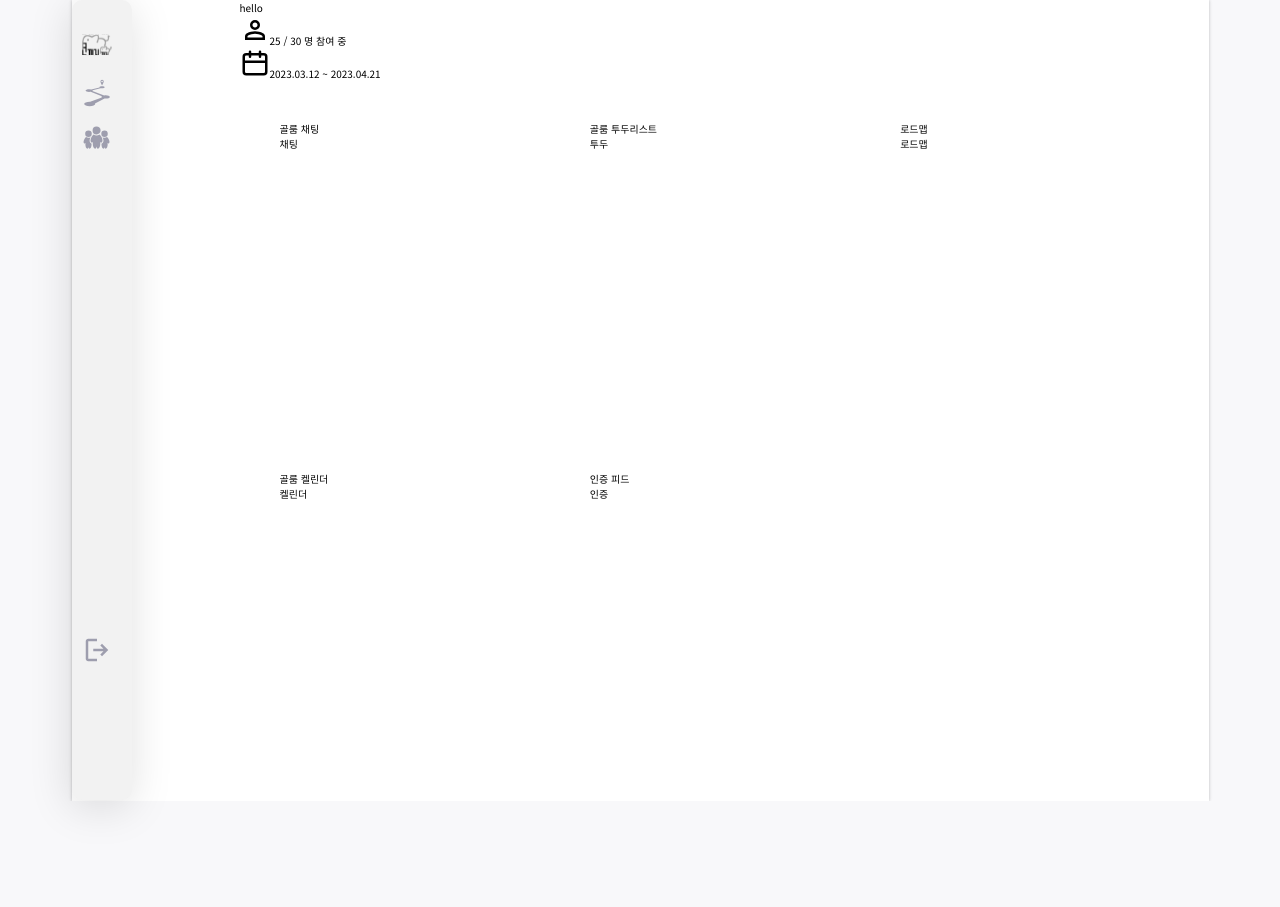
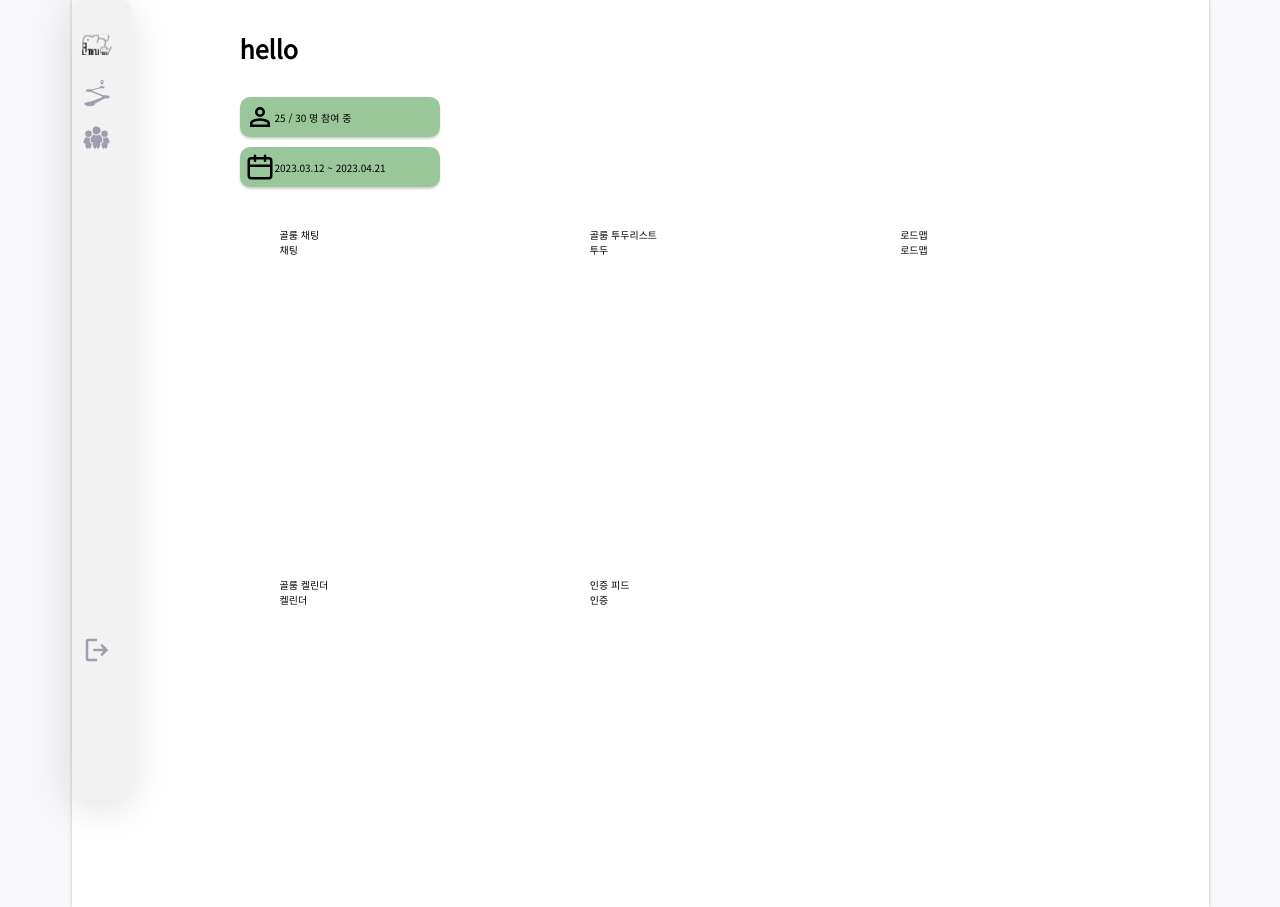
Before and after one commit to woowacourse-teams/2023-co-kirikiri, a React app in the folder client/: page /goalroom-dashboard/1 in a window 1280 px wide. Before the commit the page ends 801 px from the top, so only its background shows below. Built offline with nearby package versions, Linux system fonts and the light colour scheme.

Commit message:
design: 골룸 헤더 컴포넌트 스타일링 적용

```diff
--- /dev/null
+++ b/client/src/components/goalRoomDahsboardPage/goalRoomDashboardHeader/GoalRoomDashboardHeader.styles.ts
@@ -0,0 +1,24 @@
+import styled from 'styled-components';
+
+export const GoalRoomDashboardTitle = styled.h1`
+  ${({ theme }) => theme.fonts.nav_title};
+  margin: 3rem 0;
+`;
+
+export const GoalRoomLabel = styled.div`
+  ${({ theme }) => theme.fonts.description_4};
+  display: flex;
+  align-items: center;
+
+  padding: 0.5rem;
+  margin-top: 1rem;
+  max-width: 20rem;
+
+  border-radius: 10px;
+  background: ${({ theme }) => theme.colors.main_middle};
+  box-shadow: ${({ theme }) => theme.shadows.text};
+
+  & > svg {
+    width: 3rem;
+  }
+`;
--- a/client/src/components/goalRoomDahsboardPage/goalRoomDashboardHeader/GoalRoomDashboardHeader.tsx
+++ b/client/src/components/goalRoomDahsboardPage/goalRoomDashboardHeader/GoalRoomDashboardHeader.tsx
@@ -1,17 +1,19 @@
 import SVGIcon from '@components/icons/SVGIcon';
+
+import * as S from './GoalRoomDashboardHeader.styles';
 
 const GoalRoomDashboardHeader = () => {
   return (
     <header>
-      <h1>hello</h1>
-      <div>
+      <S.GoalRoomDashboardTitle>hello</S.GoalRoomDashboardTitle>
+      <S.GoalRoomLabel>
         <SVGIcon name='PersonIcon' />
         <span>25 / 30 명 참여 중</span>
-      </div>
-      <div>
+      </S.GoalRoomLabel>
+      <S.GoalRoomLabel>
         <SVGIcon name='CalendarIcon' />
         <span>2023.03.12 ~ 2023.04.21</span>
-      </div>
+      </S.GoalRoomLabel>
     </header>
   );
 };
```
